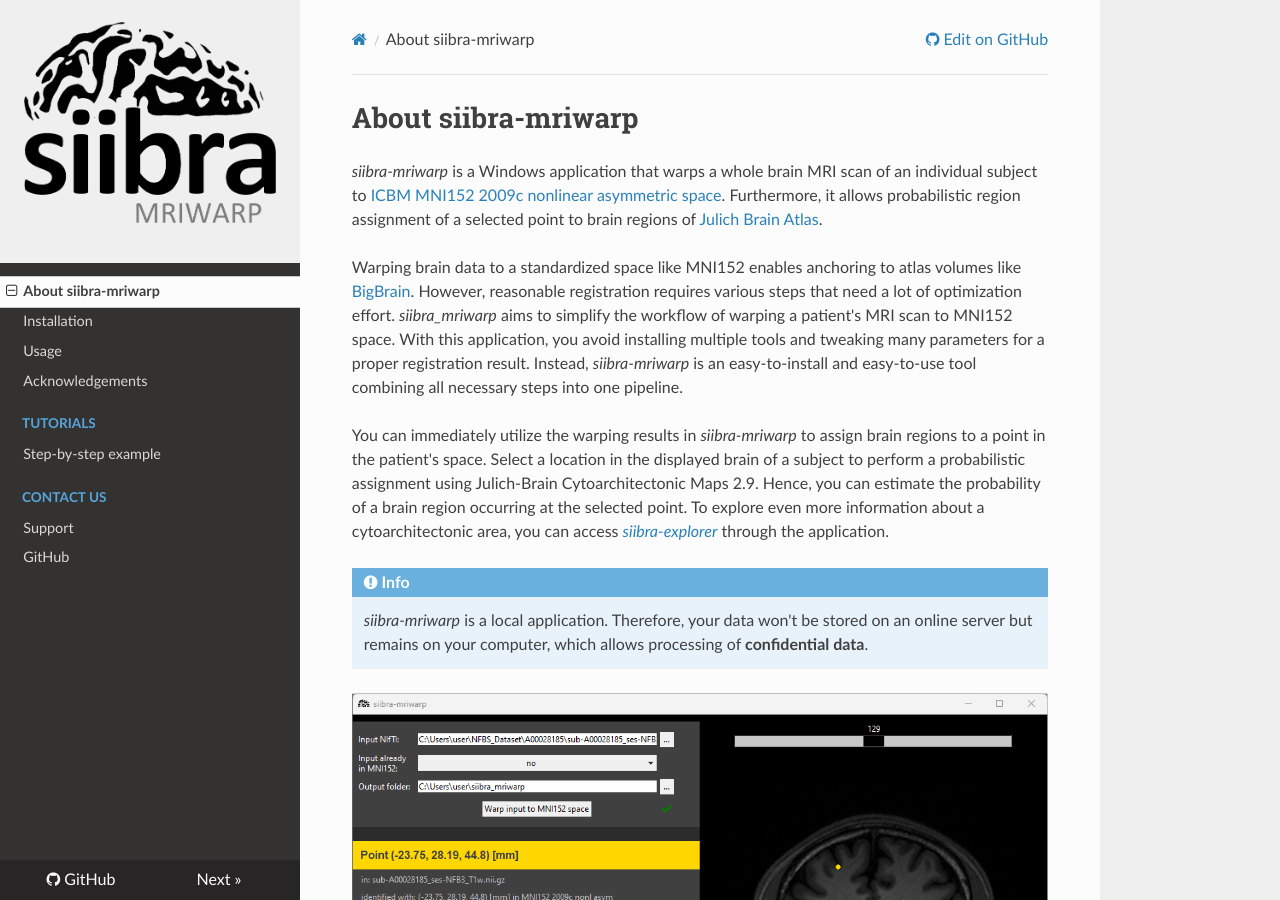
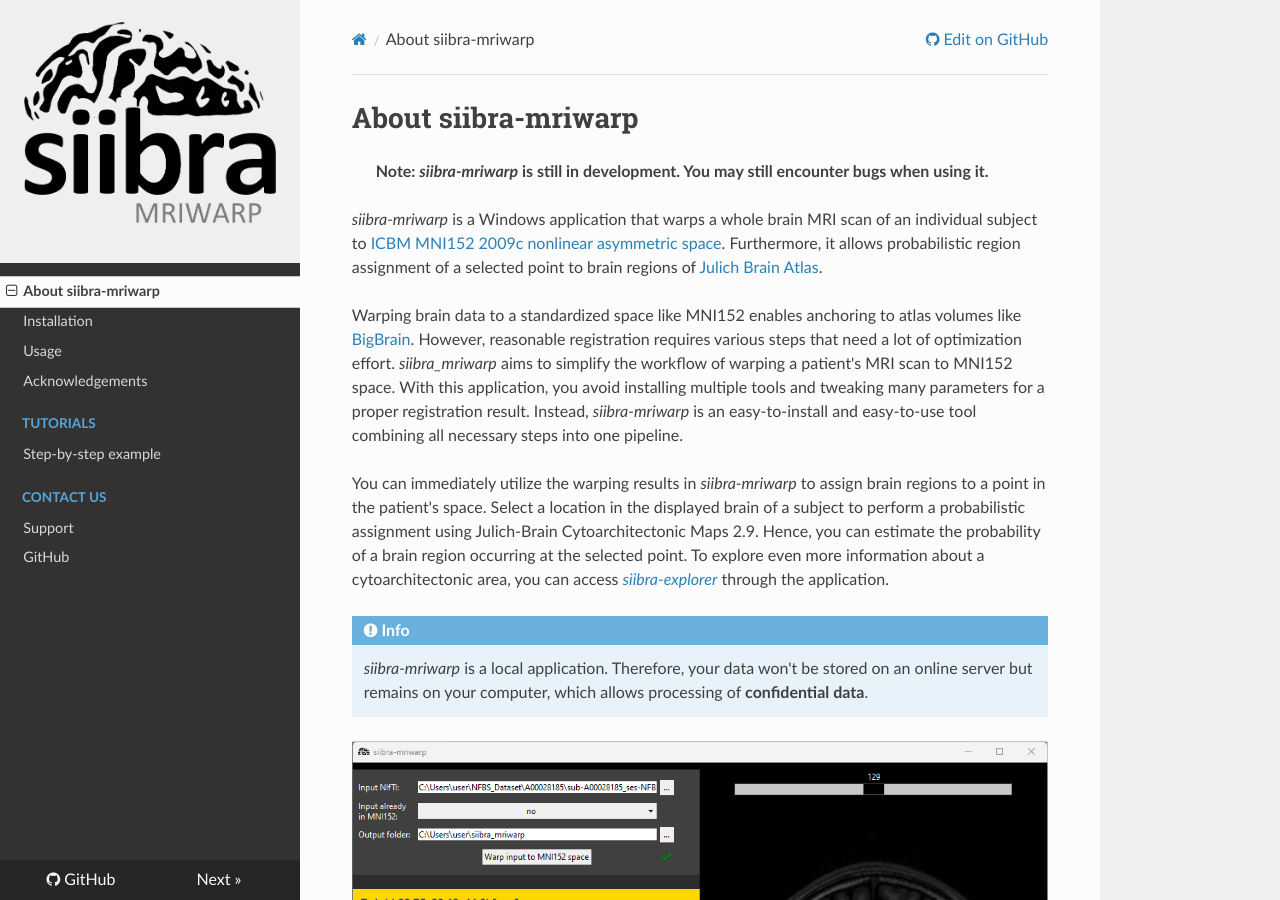
Before and after one commit to FZJ-INM1-BDA/voluba-mriwarp, an MkDocs documentation site: the page built from docs/index.md, in a window 1280 px wide and 900 px high. Built offline with MkDocs 1.6.1, drawn with Linux system fonts in a browser that asks for light colours; nearby versions of some CDN libraries.

Commit message:
Add development disclaimer

```diff
--- a/docs/index.md
+++ b/docs/index.md
@@ -1,4 +1,6 @@
 # About siibra-mriwarp
+
+> **Note: _siibra-mriwarp_ is still in development. You may still encounter bugs when using it.**
 
 _siibra-mriwarp_ is a Windows application that warps a whole brain MRI scan of an individual subject to [ICBM MNI152 2009c nonlinear asymmetric space](https://www.bic.mni.mcgill.ca/ServicesAtlases/ICBM152NLin2009). Furthermore, it allows probabilistic region assignment of a selected point to brain regions of [Julich Brain Atlas](https://julich-brain-atlas.de/).
 
```
